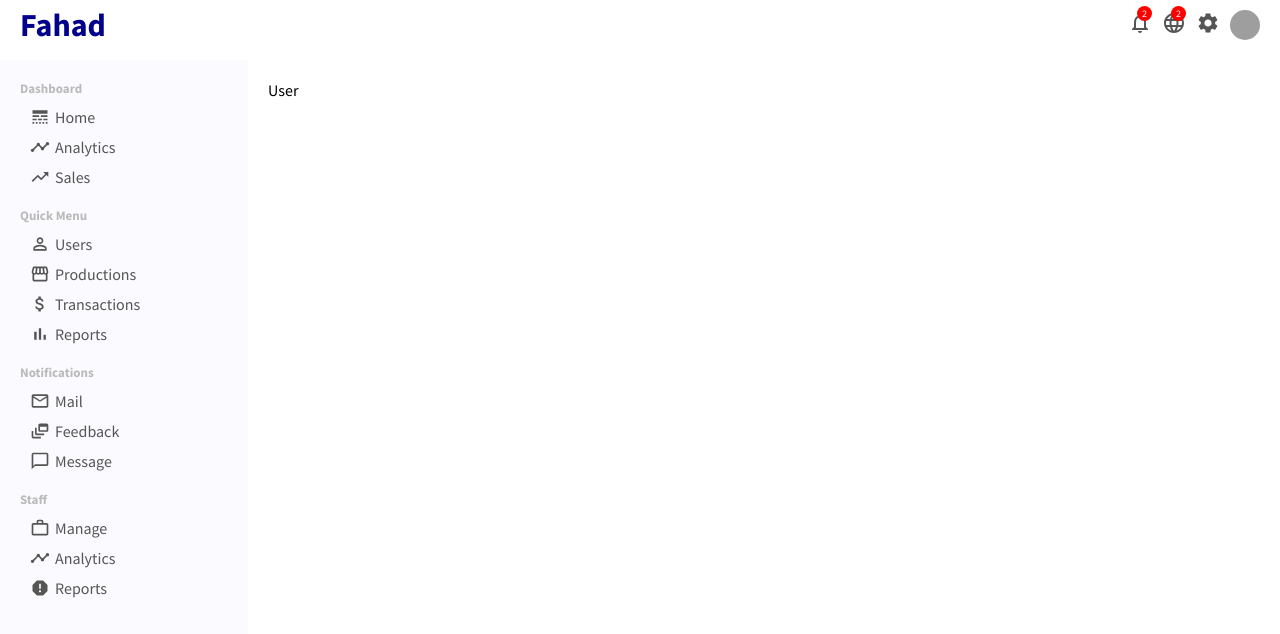
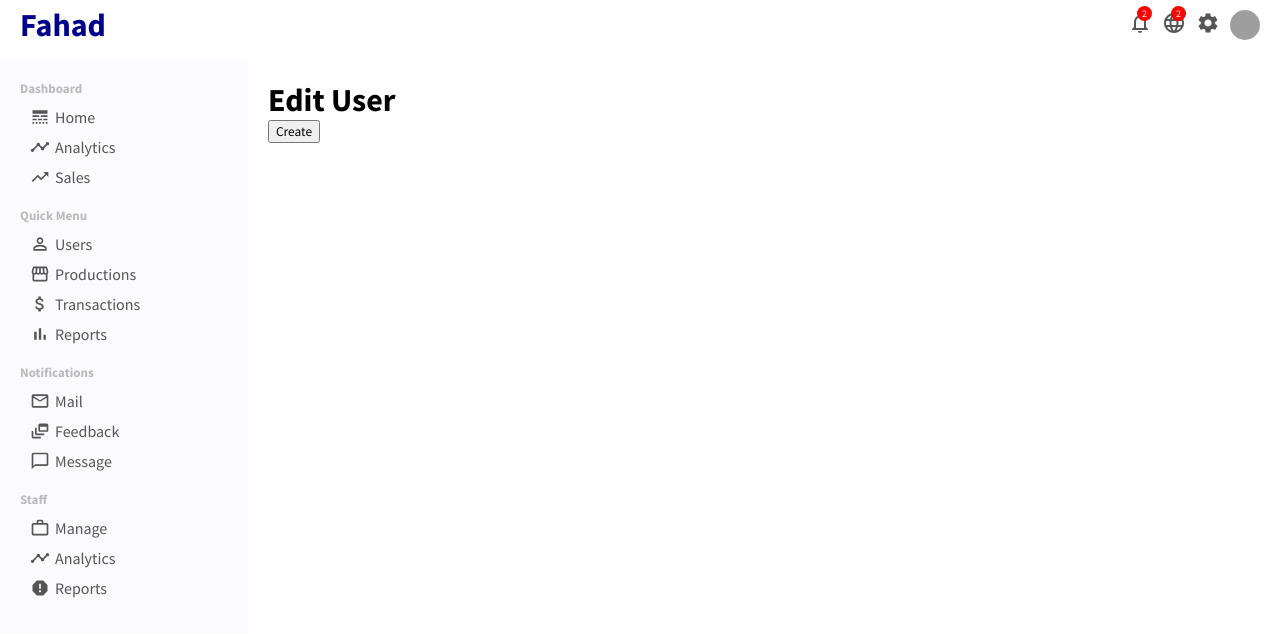
Before and after one commit to fahadsidd107/React-Admin-Panel, a React (Create React App) app: page /user/1 in a window 1280 px wide. Shown: the top 634 px of the page. Built offline with nearby package versions, Linux system fonts and the light colour scheme; grey boxes are pictures that could not be loaded.

Commit message:
work complete

```diff
--- a/src/pages/user/User.jsx
+++ b/src/pages/user/User.jsx
@@ -6,7 +6,8 @@
   return (
     <div className='user'>
     <div className='userTitleContainer'>
-User
+<h1 className='userTitle'>Edit User</h1>
+<button className='userAddButton'>Create</button>
     </div>
     </div>
   )
```
